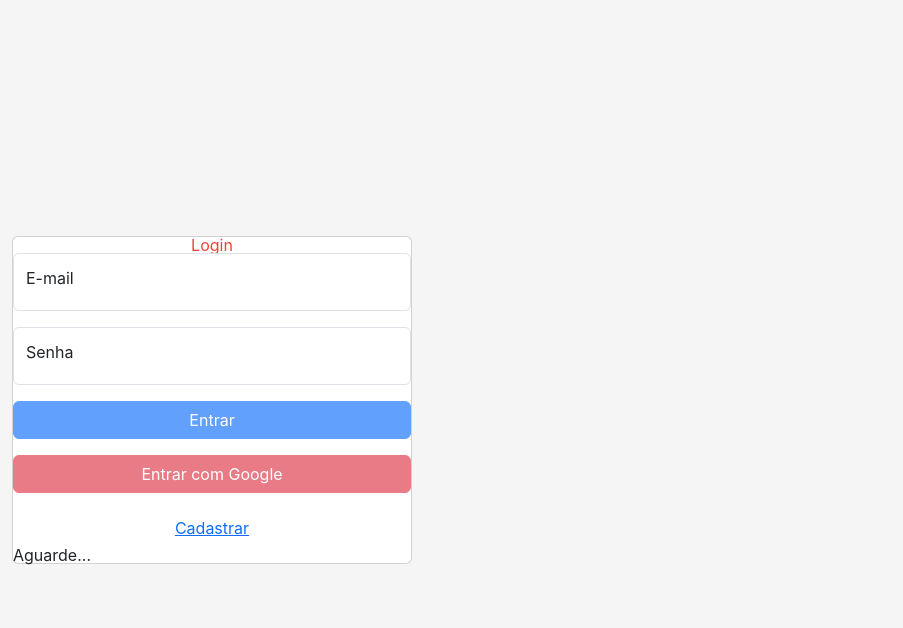
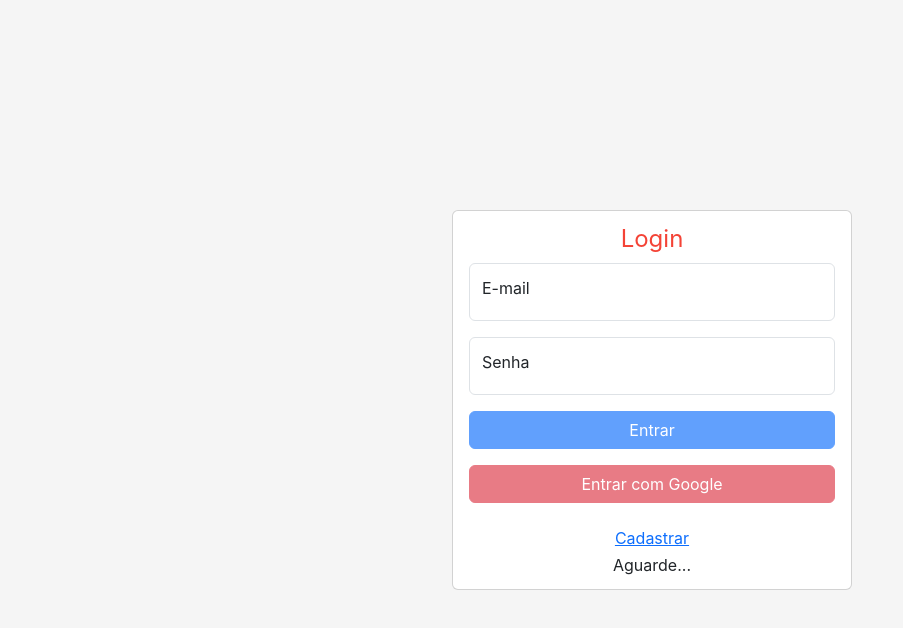
Before and after one commit to alexalins/baymax-link, a React (Vite) app: page / in a window 1280 px wide. Both pictures are taken after a click on the button "Entrar". Shown: the top 628 px of the page, without its empty margins (0-903 px from the left). Built offline with nearby package versions, Linux system fonts and the light colour scheme; no server answers.

Commit message:
Ajuste no css do card

```diff
--- a/src/pages/Register/Register.jsx
+++ b/src/pages/Register/Register.jsx
@@ -2,7 +2,7 @@ import { useEffect, useState } from "react";
 import useAuthentication from "../../shared/hooks/useAuthentication";
 import { Card, Button, Form, FloatingLabel } from "react-bootstrap";
 import styles from "./Register.module.css";
-import ToastNotification from "../../shared/components/ToastNotification/ToastNotification";
+import ToastNotification from "../../shared/components/toastNotification/ToastNotification";
 import { db } from "../../../firebase/config";
 
 const Register = () => {
@@ -60,11 +60,11 @@ const Register = () => {
 
   return (
     <div
-      className={`${styles.register} d-flex justify-content-center align-items-center`}
+      className={`${styles.container} d-flex justify-content-center align-items-center`}
     >
       <Card className={styles.card}>
         <Card.Body>
-          <h3 className="text-center">Cadastre-se</h3>
+          <h3 className={`${styles.titulo} text-center`}>Cadastre-se</h3>
           <Form onSubmit={handleSubmit}>
             <FloatingLabel controlId="name" label="Nome" className="mb-3">
               <Form.Control
@@ -115,7 +115,7 @@ const Register = () => {
             </FloatingLabel>
 
             {loading ? (
-              <Button className="btn btn-danger w-100" disabled>
+              <Button className="btn btn-danger w-100 text-center" disabled>
                 {" "}
                 Aguardando...{" "}
               </Button>
--- a/src/pages/Register/Register.module.css
+++ b/src/pages/Register/Register.module.css
@@ -1,7 +1,17 @@
-.register {
-    minHeight: '100vh'
+.container {
+  height: 100vh;
+  width: 100vw;
+  display: flex;
+  justify-content: center;
+  align-items: center;
 }
 
 .card {
-    width: 25rem
+  width: 25rem;
+  padding: 1rem;
 }
+
+.titulo {
+    padding-bottom: 12px;
+    font-size: 1.5em;
+}
--- a/src/pages/login/Login.jsx
+++ b/src/pages/login/Login.jsx
@@ -69,10 +69,10 @@ const Login = () => {
 
   return (
     <div
-      className={`${styles.login} d-flex justify-content-center align-items-center`}
+      className={`${styles.container} d-flex justify-content-center align-items-center`}
     >
       <Card className={styles.card}>
-        <h3 className="text-center">Login</h3>
+        <h3 className={`${styles.titulo} text-center`}>Login</h3>
         <Form>
           <Form.Group className="mb-3" controlId="formBasicEmail">
             <FloatingLabel controlId="floatingEmail" label="E-mail">
@@ -115,8 +115,8 @@ const Login = () => {
               Cadastrar
             </Button>
           </div>
-          {loading && <p className="error">Aguarde...</p>}
-          {error && <p className="error">{error}</p>}
+          {loading && <p className="error text-center">Aguarde...</p>}
+          {error && <p className="error text-center">{error}</p>}
         </Form>
       </Card>
       {showToast && (
--- a/src/pages/login/Login.module.css
+++ b/src/pages/login/Login.module.css
@@ -1,7 +1,17 @@
-.login {
-  min-height: 100;
+.container {
+  height: 100vh;
+  width: 100vw;
+  display: flex;
+  justify-content: center;
+  align-items: center;
 }
 
 .card {
-  width: 25rem
+  width: 25rem;
+  padding: 1rem;
 }
+
+.titulo {
+  padding-bottom: 12px;
+  font-size: 1.5em;
+}
```
